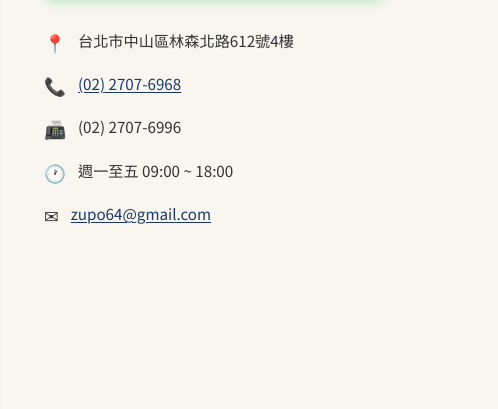
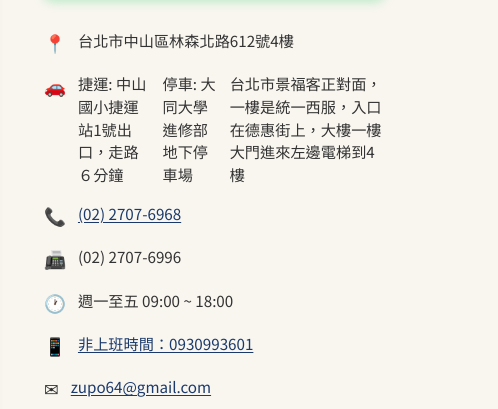
Before and after one commit to cliff0813/my-law-land, a plain HTML site: page index.html in a window 1280 px wide. Shown: the part 4859-5268 px from the top of the page, 782-1280 px from the left. Drawn offline with Linux system fonts and the light colour scheme.

Commit message:
fix: update contact section with Google Form URL and additional contact information

```diff
--- a/index.html
+++ b/index.html
@@ -244,7 +244,7 @@
       <div class="contact-form-wrap">
         <!-- TODO: Replace YOUR_GOOGLE_FORM_URL with your actual Google Form embed URL -->
         <iframe
-          src="YOUR_GOOGLE_FORM_URL"
+          src="https://forms.gle/7fcbqFzocagY3hCg9"
           width="100%"
           height="520"
           title="Contact Form"
@@ -265,9 +265,16 @@
             <span data-i18n="contact.address">台北市中山區林森北路612號4樓</span>
           </li>
           <li>
+            <span class="contact-icon">🚗</span>
+            <span>捷運: 中山國小捷運站1號出口，走路６分鐘</span>
+            <span>停車: 大同大學進修部地下停車場</span>
+            <span>台北市景福客正對面，一樓是統一西服，入口在德惠街上，大樓一樓大門進來左邊電梯到4樓</span>
+          </li>
+          <li>
             <span class="contact-icon">📞</span>
             <a href="tel:+886227076968" data-i18n="contact.phone">(02) 2707-6968</a>
           </li>
+
           <li>
             <span class="contact-icon">📠</span>
             <span data-i18n="contact.fax">(02) 2707-6996</span>
@@ -275,6 +282,11 @@
           <li>
             <span class="contact-icon">🕐</span>
             <span data-i18n="contact.hours">週一至五 09:00 ~ 18:00</span>
+
+          </li>
+          <li>
+            <span class="contact-icon">📱</span>
+            <a href="tel:+886930993601">非上班時間：0930993601</a>
           </li>
           <li>
             <span class="contact-icon">✉</span>
```
